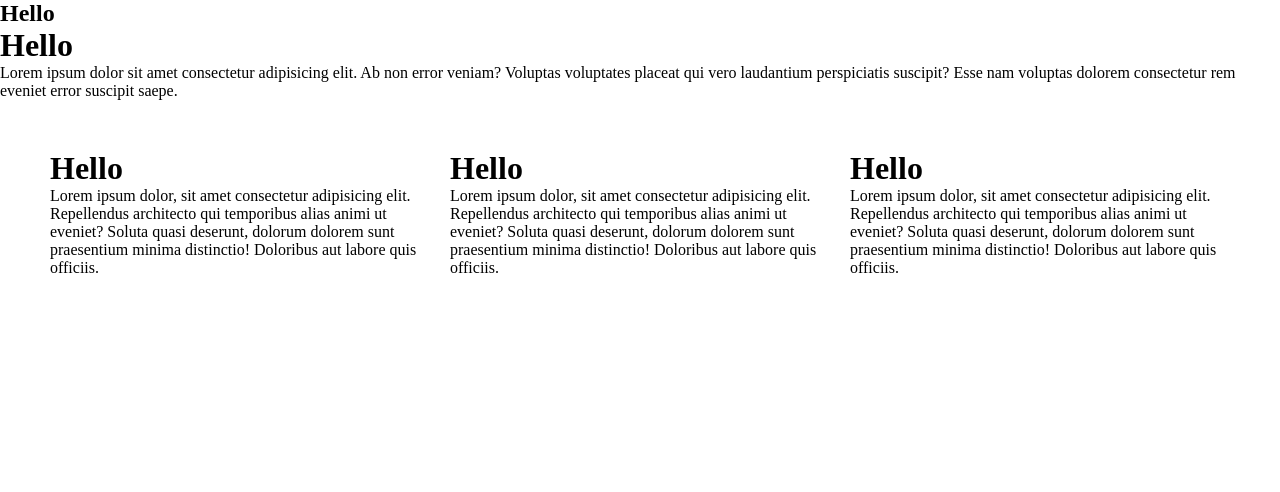
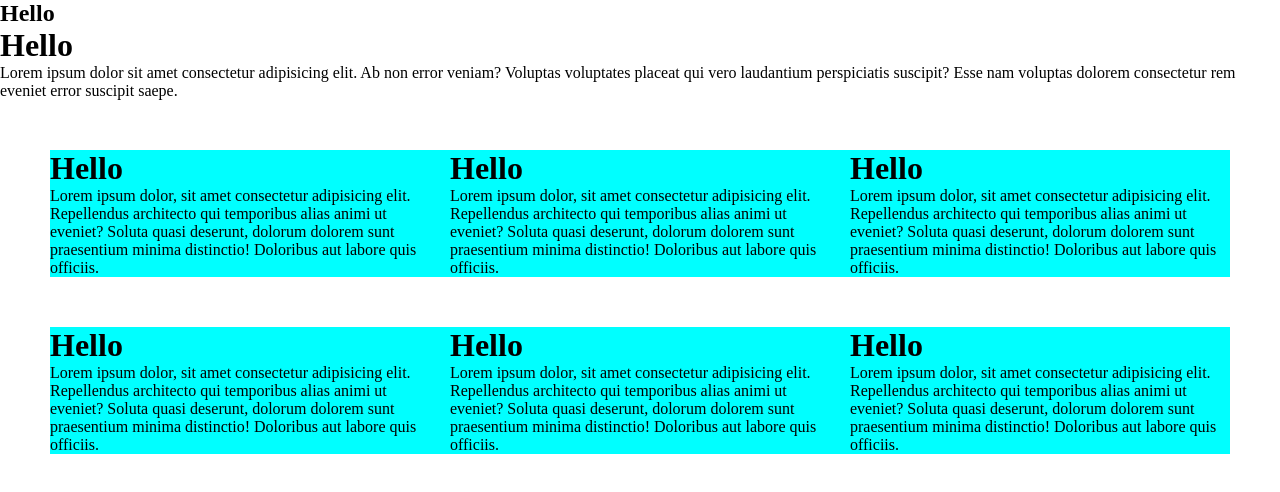
Before and after one commit to rahmatjon02/lesson-13, a plain HTML site: page index.html in a window 1280 px wide. Drawn offline with Linux system fonts and the light colour scheme.

Commit message:
dublicat div va bg baroi div

```diff
--- a/index.html
+++ b/index.html
@@ -45,5 +45,34 @@
         </p>
       </div>
     </div>
+    <div style="display: flex; gap: 20px; margin: 50px;">
+      <div>
+        <h1>Hello</h1>
+        <p>
+          Lorem ipsum dolor, sit amet consectetur adipisicing elit. Repellendus
+          architecto qui temporibus alias animi ut eveniet? Soluta quasi
+          deserunt, dolorum dolorem sunt praesentium minima distinctio!
+          Doloribus aut labore quis officiis.
+        </p>
+      </div>
+      <div>
+        <h1>Hello</h1>
+        <p>
+          Lorem ipsum dolor, sit amet consectetur adipisicing elit. Repellendus
+          architecto qui temporibus alias animi ut eveniet? Soluta quasi
+          deserunt, dolorum dolorem sunt praesentium minima distinctio!
+          Doloribus aut labore quis officiis.
+        </p>
+      </div>
+      <div>
+        <h1>Hello</h1>
+        <p>
+          Lorem ipsum dolor, sit amet consectetur adipisicing elit. Repellendus
+          architecto qui temporibus alias animi ut eveniet? Soluta quasi
+          deserunt, dolorum dolorem sunt praesentium minima distinctio!
+          Doloribus aut labore quis officiis.
+        </p>
+      </div>
+    </div>
   </body>
 </html>
--- a/style.css
+++ b/style.css
@@ -1,3 +1,7 @@
 * {
   margin: 0;
 }
+
+div {
+  background-color: aqua;
+}
```
